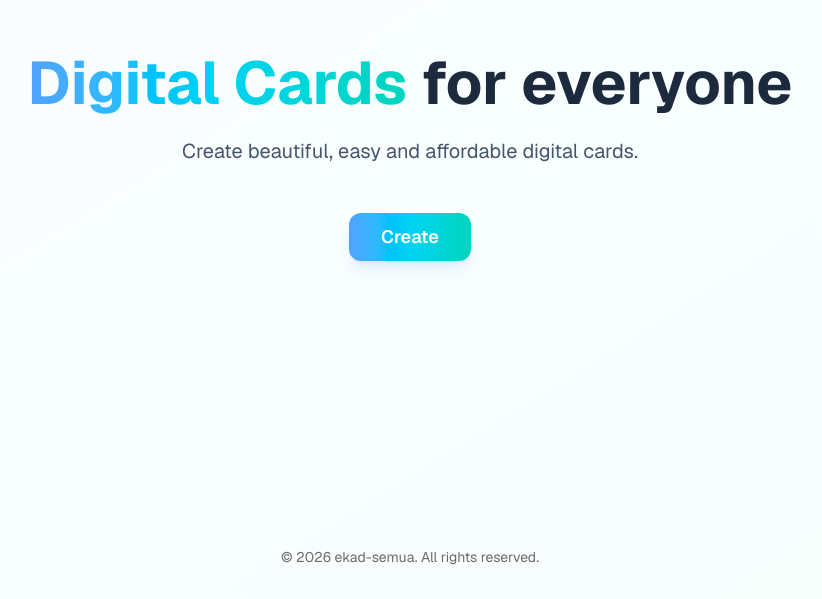
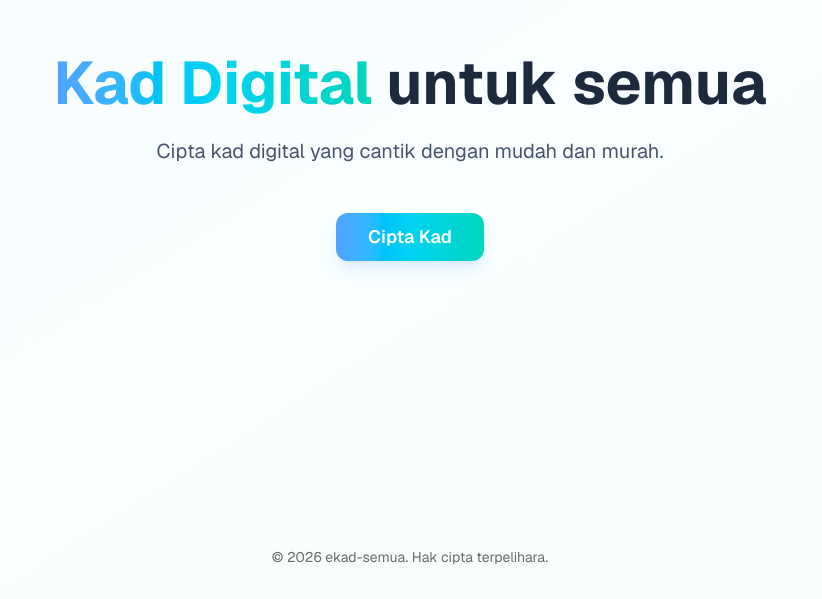
Before and after one commit to Adlifuddin/ekad-semua, a Next.js app: page / in a window 1280 px wide. Shown: the part 201-800 px from the top of the page, without its empty margins (230-1052 px from the left). Built offline with nearby package versions, Linux system fonts and the light colour scheme; no server answers.

Commit message:
feat: add dynamic locale switching based on card language selection

```diff
--- a/messages/en.json
+++ b/messages/en.json
@@ -1,13 +1,4 @@
 {
-  "LandingPage": {
-    "heading": {
-      "highlight": "Digital Cards",
-      "rest": "for everyone"
-    },
-    "description": "Create beautiful, easy and affordable digital cards.",
-    "createButton": "Create",
-    "footer": "All rights reserved."
-  },
   "Wizard": {
     "previous": "Previous",
     "next": "Next",
@@ -15,10 +6,6 @@
     "step": "Step"
   },
   "WeddingForm": {
-    "header": {
-      "title": "Create Your Digital Card",
-      "subtitle": "Create a beautiful and exclusive digital invitation card for your special event"
-    },
     "steps": {
       "card": {
         "title": "Card",
--- a/messages/ms.json
+++ b/messages/ms.json
@@ -1,13 +1,4 @@
 {
-  "LandingPage": {
-    "heading": {
-      "highlight": "Kad Digital",
-      "rest": "untuk semua"
-    },
-    "description": "Cipta kad digital yang cantik, mudah dan murah.",
-    "createButton": "Cipta",
-    "footer": "Hak cipta terpelihara."
-  },
   "Wizard": {
     "previous": "Sebelumnya",
     "next": "Seterusnya",
@@ -15,10 +6,6 @@
     "step": "Langkah"
   },
   "WeddingForm": {
-    "header": {
-      "title": "Cipta Kad Digital Anda",
-      "subtitle": "Hasilkan kad jemputan digital yang cantik dan eksklusif untuk majlis istimewa anda"
-    },
     "steps": {
       "card": {
         "title": "Kad",
--- a/src/app/form/page.tsx
+++ b/src/app/form/page.tsx
@@ -1,9 +1,16 @@
 import { WeddingCardForm } from "@/features/wedding-form/wedding-card-form";
+import { cookies } from "next/headers";
 
 export default function FormPage() {
+  const updateLocale = async (cardLanguage: string) => {
+    "use server";
+    const store = await cookies();
+    store.set("locale", cardLanguage);
+  };
+
   return (
     <div className="min-h-screen">
-      <WeddingCardForm />
+      <WeddingCardForm updateLocale={updateLocale} />
     </div>
   );
 }
--- a/src/components/layout/MainLayout.tsx
+++ b/src/components/layout/MainLayout.tsx
@@ -2,7 +2,6 @@
 import React from "react";
 import { cn } from "@/lib/utils";
 import { useTheme } from "@/contexts/theme-context";
-import { useTranslations } from "next-intl";
 
 export default function MainLayout({
   children,
@@ -10,7 +9,6 @@ export default function MainLayout({
   children: React.ReactNode;
 }) {
   const { theme } = useTheme();
-  const t = useTranslations("LandingPage");
   return (
     <div
       className={cn(
@@ -21,7 +19,7 @@ export default function MainLayout({
       <main className="flex-1 flex flex-col">{children}</main>
       <footer className="py-8 text-center">
         <p className="text-foreground/60 text-sm">
-          © {new Date().getFullYear()} ekad-semua. {t("footer")}
+          © {new Date().getFullYear()} ekad-semua. Hak cipta terpelihara.
         </p>
       </footer>
     </div>
--- a/src/features/landing/landing-page.tsx
+++ b/src/features/landing/landing-page.tsx
@@ -4,12 +4,9 @@ import { Button } from "@/components/ui/button";
 import Link from "next/link";
 import { useTheme } from "@/contexts/theme-context";
 import { cn } from "@/lib/utils";
-import { useTranslations } from "next-intl";
 
 export function LandingPage() {
   const { theme } = useTheme();
-
-  const t = useTranslations("LandingPage");
 
   return (
     <div className="flex-1 flex items-center justify-center px-4 sm:px-6 lg:px-8">
@@ -30,12 +27,12 @@ export function LandingPage() {
                 theme.gradient.primary,
               )}
             >
-              {t("heading.highlight")}
+              Kad Digital
             </span>{" "}
-            {t("heading.rest")}
+            untuk semua
           </h2>
           <p className="text-lg sm:text-xl text-slate-600 max-w-2xl mx-auto">
-            {t("description")}
+            Cipta kad digital yang cantik dengan mudah dan murah.
           </p>
         </div>
 
@@ -48,7 +45,7 @@ export function LandingPage() {
                 theme.gradient.primary,
               )}
             >
-              {t("createButton")}
+              Cipta Kad
             </Button>
           </Link>
         </div>
--- a/src/features/wedding-form/wedding-card-form-header.tsx
+++ b/src/features/wedding-form/wedding-card-form-header.tsx
@@ -1,9 +1,7 @@
 "use client";
 
-import { Heart, Sparkles } from "lucide-react";
 import { cn } from "@/lib/utils";
 import { useTheme } from "@/contexts/theme-context";
-import { useTranslations } from "next-intl";
 
 interface WeddingCardFormHeaderProps {
   title?: string;
@@ -12,15 +10,9 @@ interface WeddingCardFormHeaderProps {
 }
 
 export function WeddingCardFormHeader({
-  title,
-  subtitle,
   className,
 }: WeddingCardFormHeaderProps) {
   const { theme } = useTheme();
-  const t = useTranslations("WeddingForm.header");
-
-  const displayTitle = title || t("title");
-  const displaySubtitle = subtitle || t("subtitle");
 
   return (
     <div className={cn("text-center mb-8 md:mb-12", className)}>
@@ -31,12 +23,13 @@ export function WeddingCardFormHeader({
           theme.gradient.primary,
         )}
       >
-        {displayTitle}
+        Cipta Kad Digital Anda
       </h1>
 
       {/* Subtitle */}
       <p className="text-base md:text-lg text-muted-foreground max-w-2xl mx-auto leading-relaxed">
-        {displaySubtitle}
+        Hasilkan kad jemputan digital yang cantik dan eksklusif untuk majlis
+        istimewa anda
       </p>
     </div>
   );
--- a/src/features/wedding-form/wedding-card-form.tsx
+++ b/src/features/wedding-form/wedding-card-form.tsx
@@ -1,7 +1,7 @@
 "use client";
 
 import { zodResolver } from "@hookform/resolvers/zod";
-import { useForm } from "react-hook-form";
+import { useForm, useWatch } from "react-hook-form";
 import * as z from "zod";
 import {
   Card,
@@ -25,10 +25,11 @@ import { Users, Calendar, MapPin, Phone, CreditCard } from "lucide-react";
 import { useTheme } from "@/contexts/theme-context";
 import { cn } from "@/lib/utils";
 import { useTranslations } from "next-intl";
+import { useEffect } from "react";
 
 const formSchema = z.object({
   // Card Configuration
-  cardLanguage: z.enum(["bahasa", "english"]),
+  cardLanguage: z.enum(["ms", "en"]),
   cardDesign: z.string().min(1, "Sila pilih design kad"),
   cardUrl: z
     .string()
@@ -74,7 +75,11 @@ type Contact = {
   phone: string;
 };
 
-export function WeddingCardForm() {
+export function WeddingCardForm({
+  updateLocale,
+}: {
+  updateLocale: (cardLanguage: string) => void;
+}) {
   const { theme } = useTheme();
   const t = useTranslations("WeddingForm");
   const [contacts, setContacts] = useState<Contact[]>([
@@ -84,7 +89,7 @@ export function WeddingCardForm() {
   const form = useForm<FormValues>({
     resolver: zodResolver(formSchema),
     defaultValues: {
-      cardLanguage: "bahasa",
+      cardLanguage: "ms",
       cardDesign: "",
       cardUrl: "",
       groomFullName: "",
@@ -107,6 +112,16 @@ export function WeddingCardForm() {
       theme: "",
     },
   });
+
+  const cardLanguage = useWatch({
+    control: form.control,
+    name: "cardLanguage",
+  });
+
+  useEffect(() => {
+    console.log("cardLanguage changed:", cardLanguage);
+    updateLocale(cardLanguage);
+  }, [cardLanguage]);
 
   const onSubmit = (values: FormValues) => {
     const formData = {
@@ -205,11 +220,11 @@ export function WeddingCardForm() {
                   required
                   options={[
                     {
-                      value: "bahasa",
+                      value: "ms",
                       label: t("cardConfig.languages.malay"),
                     },
                     {
-                      value: "english",
+                      value: "en",
                       label: t("cardConfig.languages.english"),
                     },
                   ]}
--- a/src/i18n/request.ts
+++ b/src/i18n/request.ts
@@ -1,8 +1,10 @@
 import {getRequestConfig} from 'next-intl/server';
+import {cookies} from 'next/headers';
 
 export default getRequestConfig(async () => {
   // Static for now, we'll change this later
-  const locale = 'en';
+  const store = await cookies();
+  const locale = store.get('locale')?.value || 'ms';
 
   return {
     locale,
```
